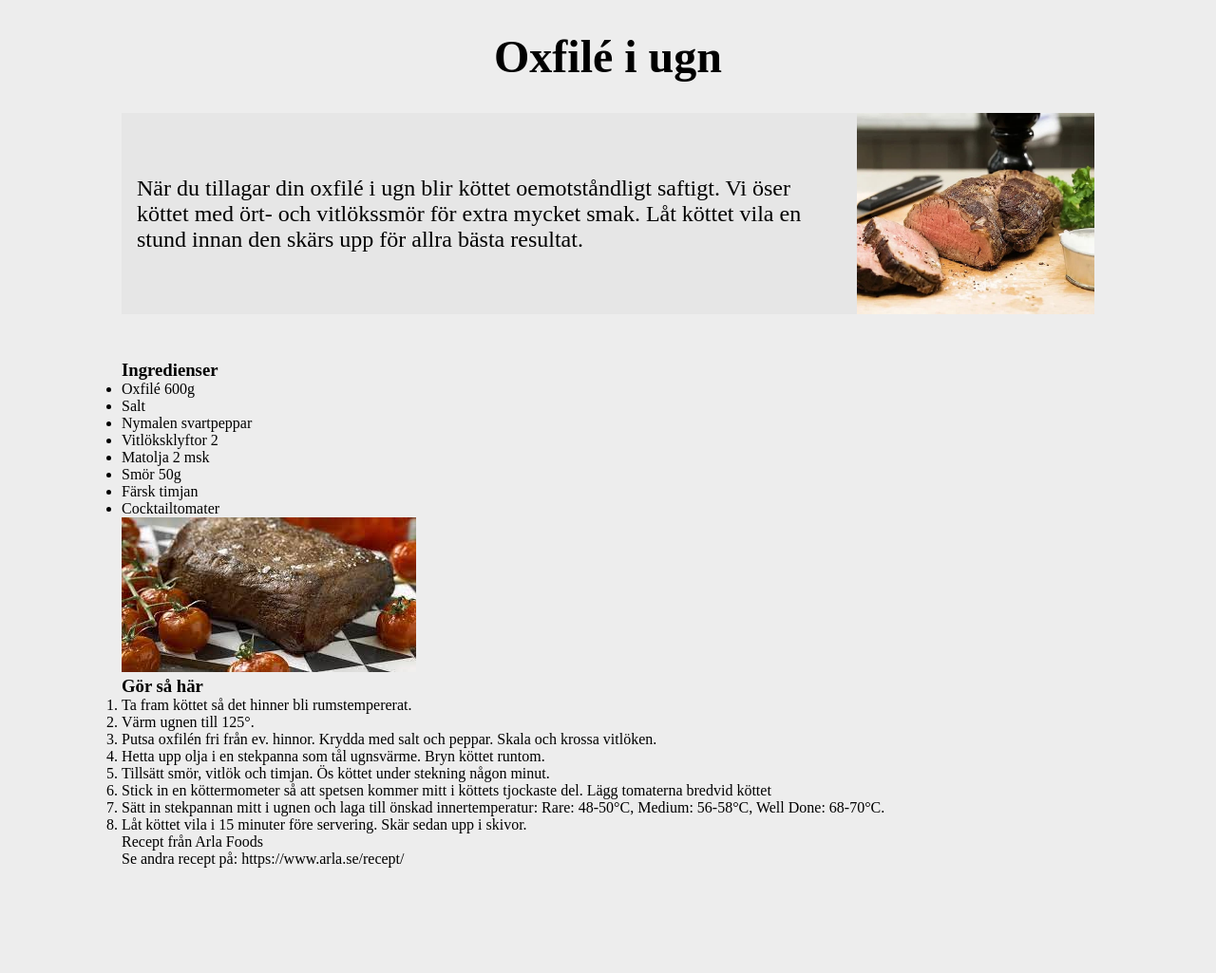
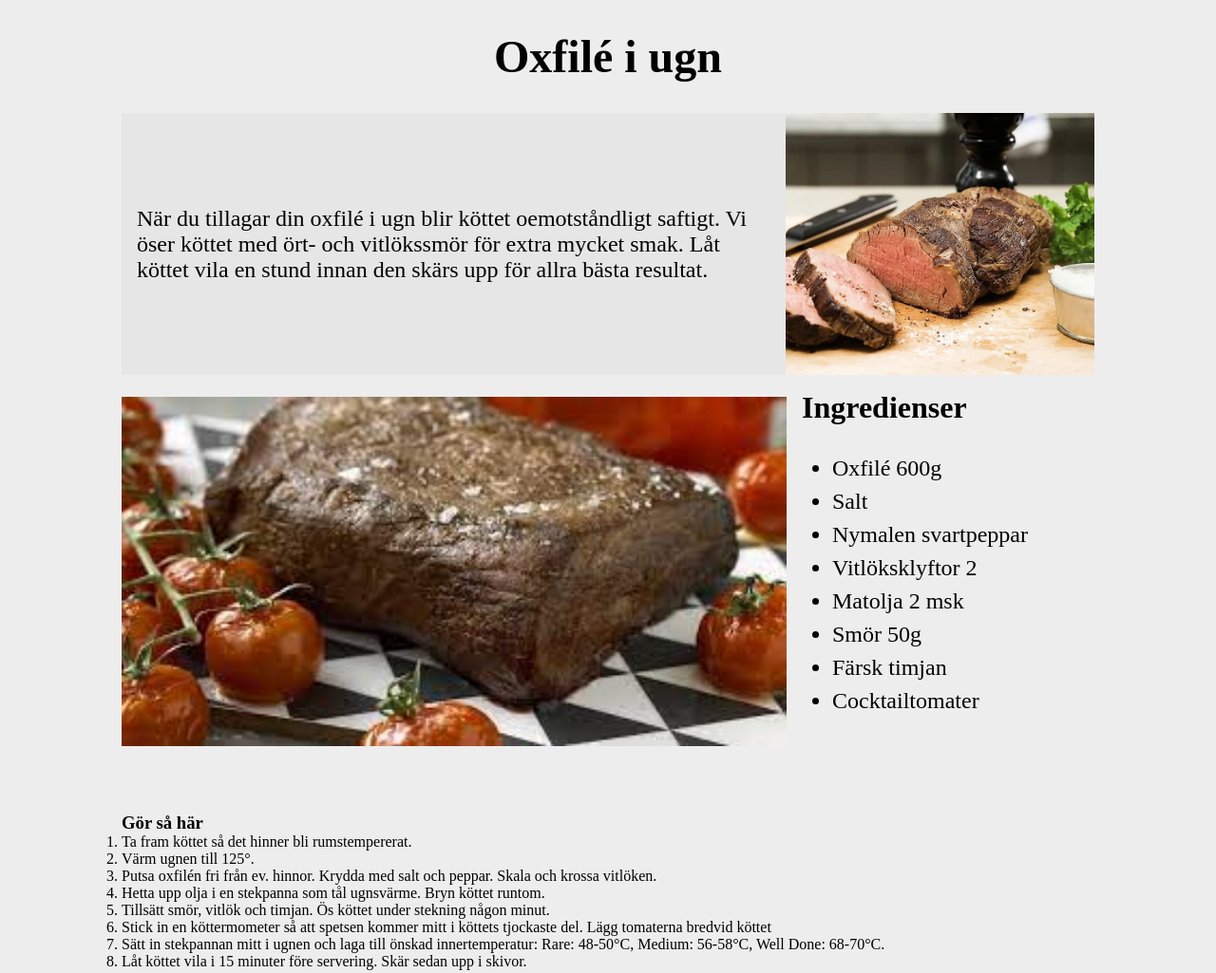
Before and after one commit to SarbastHesso/html-uppgift-1, a plain HTML site: page index.html in a window 1280 px wide. Shown: the top 1025 px of the page at 95% size. Before the commit the page ends 914 px from the top, so only its background shows below. Drawn offline with Linux system fonts and the light colour scheme.

Commit message:
styling to the first section in main section

```diff
--- a/index.html
+++ b/index.html
@@ -25,8 +25,9 @@
 
       <!-- Main section for images, Ingredients and Cooking  -->
       <main>
-
-        <section>
+        <section class="ingredienser">
+          <img src="img-2.jpg" alt="Helstekt oxfilé med Cocktailtomater" />
+          <div>
             <h3>Ingredienser</h3>
             <ul>
               <li>Oxfilé 600g</li>
@@ -38,9 +39,8 @@
               <li>Färsk timjan</li>
               <li>Cocktailtomater</li>
             </ul>
+          </div>
         </section>
-
-        <img src="img-2.jpg" alt="Helstekt oxfilé med Cocktailtomater" />
 
         <section>
           <h3>Gör så här</h3>
--- a/styles.css
+++ b/styles.css
@@ -1,3 +1,4 @@
+/* general styling  */
 * {
     margin: 0;
     padding: 0;
@@ -8,15 +9,13 @@ body {
     background-color: #ededed;
 }
 
+/* A container to all elements  */
 .container {
     max-width: 80%;
     margin: 0 auto;
 }
 
-header {
-    margin-bottom: 3rem;
-}
-
+/* Styling to header section  */
 header h1 {
     text-align: center;
     padding: 1rem;
@@ -36,5 +35,37 @@ header p {
 }
 
 header img {
-    max-width: 250px;
+    width: 325px;
 }
+
+/* styling to main section  */
+main {
+    margin-bottom: 3rem;
+}
+
+.ingredienser {
+    display: flex;
+    align-items: center;
+    margin-bottom: 3rem;
+}
+
+.ingredienser img {
+    width: 700px;
+}
+
+.ingredienser div {
+    padding: 1rem;
+}
+
+.ingredienser div h3 {
+    font-size: 2rem;
+}
+
+.ingredienser div ul {
+    padding: 2rem;
+}
+
+.ingredienser div ul li {
+    font-size: 1.5rem;
+    padding-bottom: .5rem;
+}
```
Lines whose indentation alone changed are shown as unchanged.
